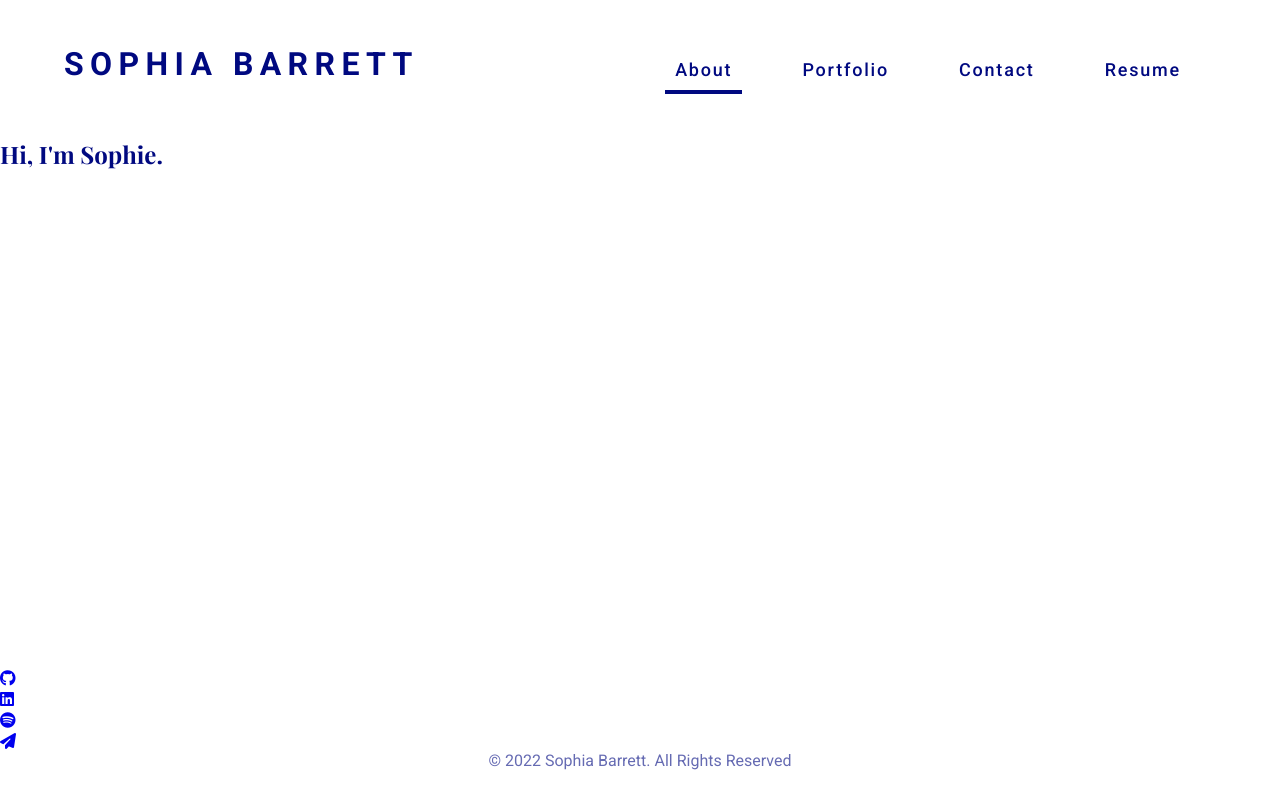
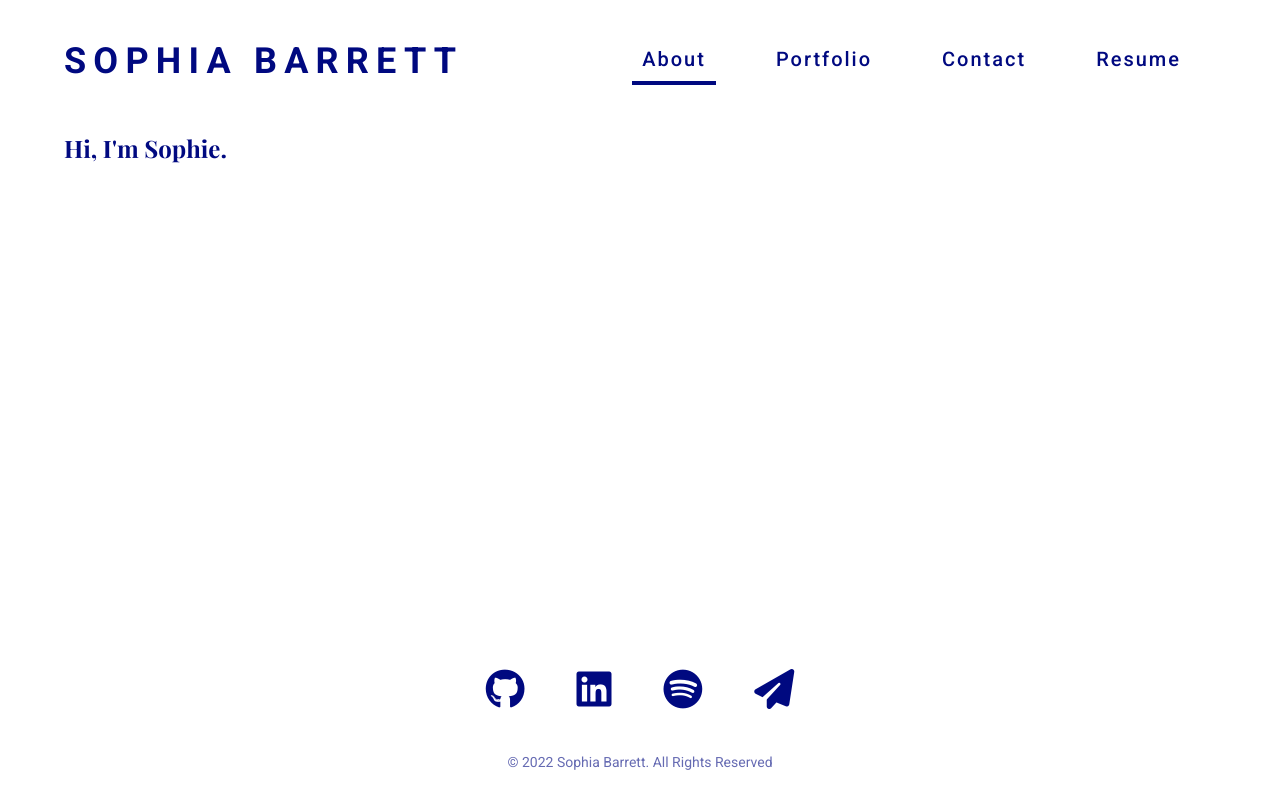
Before and after one commit to sophiabarrett/sophiabarrett.co, a React (Create React App) app: page / in a window 1280 px wide. Built offline with nearby package versions, Linux system fonts and the light colour scheme; a web font is replaced by a local one.

Commit message:
add responsiveness to header and footer

```diff
--- a/src/index.css
+++ b/src/index.css
@@ -30,7 +30,7 @@ header {
   flex-wrap: wrap;
   justify-content: space-between;
   align-items: center;
-  padding: 25px 5%;
+  margin-bottom: 30px;
 }
 
 header h1,
@@ -39,7 +39,7 @@ header nav {
 }
 
 header h1 {
-  margin: 20px 0 30px 0;
+  margin: 30px 0 20px 0;
   text-transform: uppercase;
   font-size: 32px;
   letter-spacing: .2em;
@@ -53,15 +53,15 @@ header h1 a {
 
 header nav ul {
   display: flex;
+  flex-wrap: wrap;
   list-style: none;
   justify-content: space-around;
 }
 
 header nav span {
   display: inline-block;
-  padding: 14px 10px 10px 10px;
-  margin: 0 25px;
-  font-size: 18px;
+  padding: 14px 6px 10px 6px;
+  font-size: 16px;
   font-weight: 500;
   letter-spacing: .1em;
   cursor: pointer;
@@ -91,17 +91,69 @@ footer {
   margin: 30px 0;
 }
 
+footer ul {
+  display: flex;
+  flex-wrap: wrap;
+  list-style: none;
+  justify-content: center;
+}
+
+footer ul li {
+  padding: 0 26px;
+  margin-bottom: 20px;
+}
+
+footer ul li a {
+  font-size: 30px;
+  color: var(--primary-color);
+}
+
+footer ul li a:hover {
+  color: var(--accent-color);
+}
+
 footer .legal {
   font-family: 'Roboto', sans-serif;
+  font-size: 14px;
   opacity: .6;
   text-align: center;
+  margin-top: 20px;
 }
 
 
 /* Responsive Styles */
+@media screen and (min-width: 576px) {
+  .page-wrapper {
+    margin: 0 5%;
+  }
+}
+@media screen and (min-width: 768px) {
+  header {
+    margin-top: 10px;
+  }
+
+  header h1 {
+    font-size: 36px;
+  }
+
+  header nav span {
+    font-size: 18px;
+  }
+
+  footer ul li a {
+    font-size: 40px;
+  }
+}
+
 @media screen and (min-width: 1200px) {
   header h1,
   header nav {
     flex-basis: auto;
   }
+
+  header nav span {
+    padding: 20px 10px 10px 10px;
+    margin: 0 25px;
+    font-size: 20px;
+  }
 }
```
